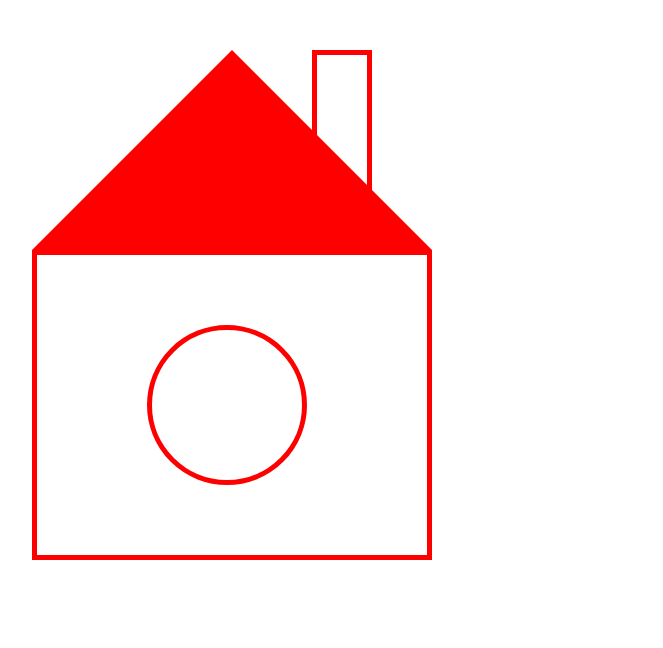
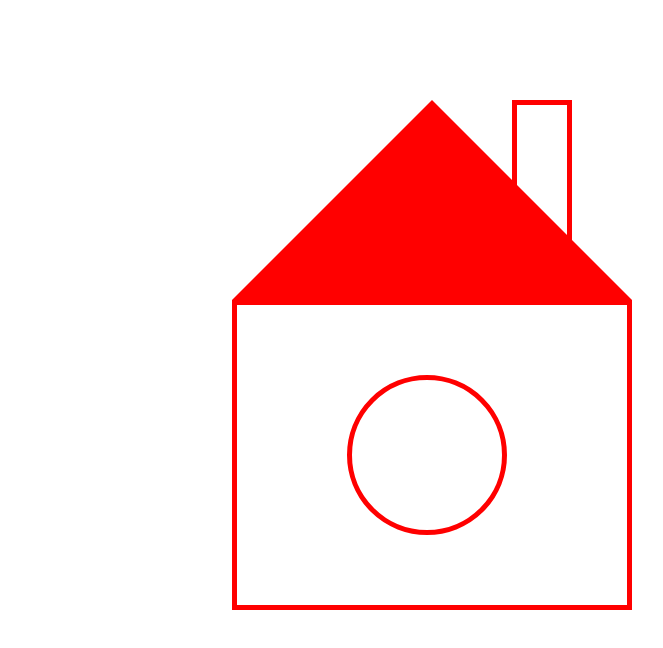
Before and after one commit to Fanis-Galimyanov/ESOFT_Test, a plain HTML site: page index.html in a window 1280 px wide. Shown: the whole page, without its empty margins (168-831 px from the left). Drawn offline with Linux system fonts and the light colour scheme.

Commit message:
Fix. Add block  Conteyner

```diff
--- a/index.html
+++ b/index.html
@@ -6,11 +6,13 @@
     <title>Задача 1</title>
 </head>
 <body>
-    <div id="triangle">
-        <div id="dimohod"></div>
-    </div>
-    <div id ="square">
-        <div id="circle"></div>
+    <div id ="conteyner">
+        <div id="triangle">
+            <div id="dimohod"></div>
+        </div>
+        <div id ="square">
+            <div id="circle"></div>
+        </div>
     </div>
 
 </body>
--- a/style.css
+++ b/style.css
@@ -1,3 +1,8 @@
+#conteyner{
+	position: absolute;
+    top: 50px;
+    left: 200px;
+}
 #triangle{
 	width: 0;
 	height: 0;
```
